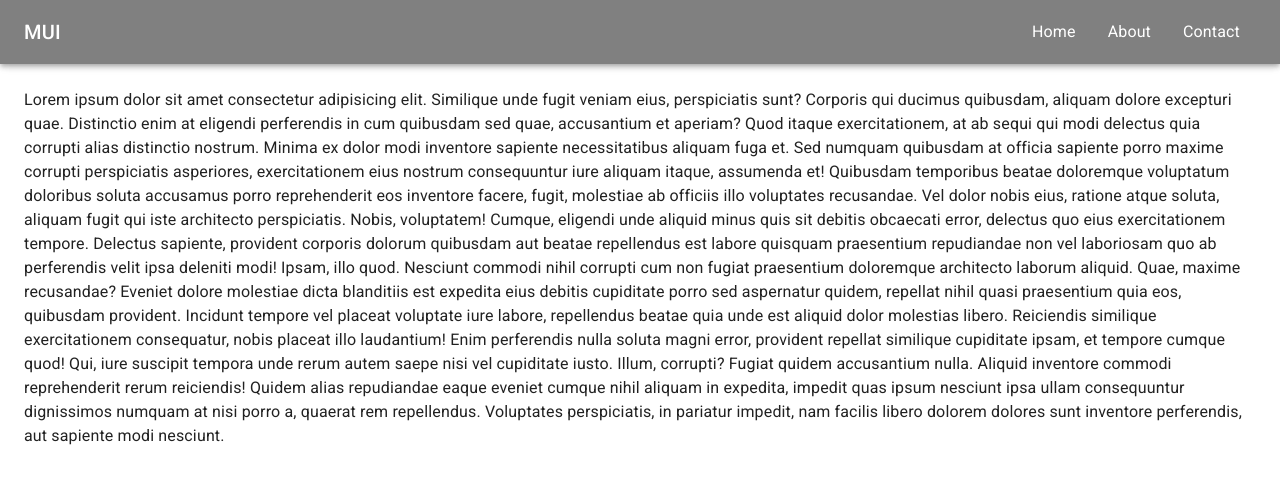
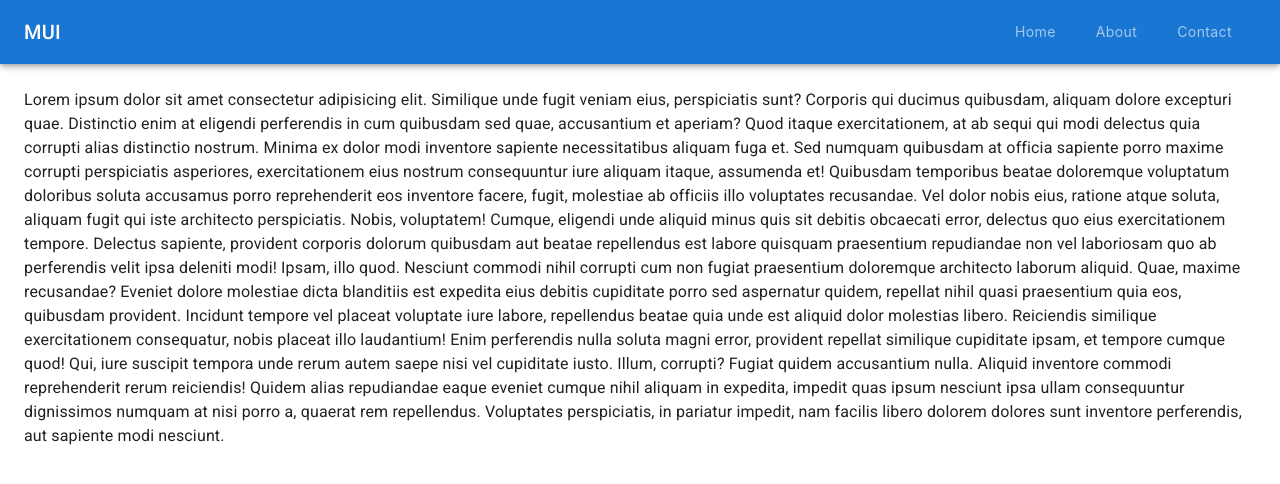
Before and after one commit to BijianWu/react-material-ui-playground, a React (Create React App) app: page / in a window 1280 px wide. Shown: the top 484 px of the page. Built offline with nearby package versions, Linux system fonts and the light colour scheme.

Commit message:
add in tabs as the app bar

```diff
--- a/src/components/Nav.js
+++ b/src/components/Nav.js
@@ -14,7 +14,10 @@ import MenuIcon from '@mui/icons-material/Menu';
 import Toolbar from '@mui/material/Toolbar';
 import Typography from '@mui/material/Typography';
 import Button from '@mui/material/Button';
-import { Stack, makeStyles } from '@mui/material';
+import { BottomNavigation, BottomNavigationAction, Stack, makeStyles } from '@mui/material';
+import Tabs from '@mui/material/Tabs';
+import Tab from '@mui/material/Tab';
+import { styled } from '@mui/material/styles';
 
 const drawerWidth = 240;
 const navItems = ['Home', 'About', 'Contact'];
@@ -23,7 +26,11 @@ function Nav(props) {
   const { window } = props;
   const [mobileOpen, setMobileOpen] = React.useState(false);
   const [highlightNum, setHighlightNum] = React.useState(0);
+  const [value, setValue] = React.useState(false);
 
+  const handleChange = (event, newValue) => {
+    setValue(newValue);
+  };
 
   const handleDrawerToggle = () => {
     setMobileOpen((prevState) => !prevState);
@@ -60,10 +67,40 @@ function Nav(props) {
     padding: 0,
   };
 
+  const AntTab = styled((props) => <Tab disableRipple {...props} />)(({ theme }) => ({
+    textTransform: 'none',
+    minWidth: 0,
+    [theme.breakpoints.up('sm')]: {
+      minWidth: 0,
+    },
+    fontWeight: theme.typography.fontWeightRegular,
+    marginRight: theme.spacing(1),
+    color: 'inherit',
+    fontFamily: [
+      '-apple-system',
+      'BlinkMacSystemFont',
+      '"Segoe UI"',
+      'Roboto',
+      '"Helvetica Neue"',
+      'Arial',
+      'sans-serif',
+      '"Apple Color Emoji"',
+      '"Segoe UI Emoji"',
+      '"Segoe UI Symbol"',
+    ].join(','),
+    '&:hover': {
+      color: '#fff',
+      opacity: 1,
+    },
+    '&.Mui-focusVisible': {
+      backgroundColor: '#d1eaff',
+    },
+  }));
+
   return (
     <Box sx={{ display: 'flex' }}>
       <CssBaseline />
-      <AppBar component="nav" sx={{ backgroundColor: "gray"}}>
+      <AppBar component="nav" >
         <Toolbar>
         <Typography
             variant="h6"
@@ -84,7 +121,7 @@ function Nav(props) {
 
 
           <Box sx={{ display: { xs: 'none', sm: 'block'  } }}>
-          <List component={Stack} direction="row">
+          {/* <List component={Stack} direction="row">
             {navItems.map((item, index) => (
               <ListItem key={item}  disablePadding   >
                 <ListItemButton  variant="outlined"  sx={{ textAlign: 'center' }} {...buttonProps(index +1)}>
@@ -92,7 +129,21 @@ function Nav(props) {
                 </ListItemButton>
               </ListItem>
             ))}
-          </List>
+          </List> */}
+
+          <Tabs
+          value={value}
+          onChange={handleChange}
+          textColor="inherit"
+          indicatorColor="secondary"
+          aria-label="secondary tabs example"
+        >
+          <AntTab value="one" label="Home" />
+          <AntTab value="two" label="About" />
+          <AntTab value="three" label="Contact" />
+
+        </Tabs>
+
 
           </Box>
         </Toolbar>
```
